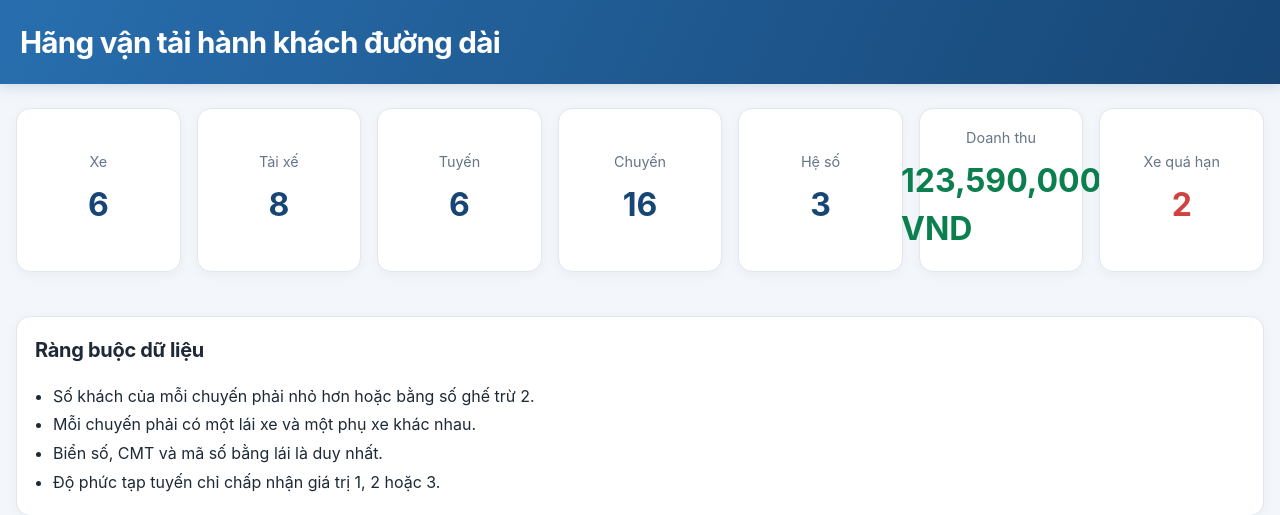
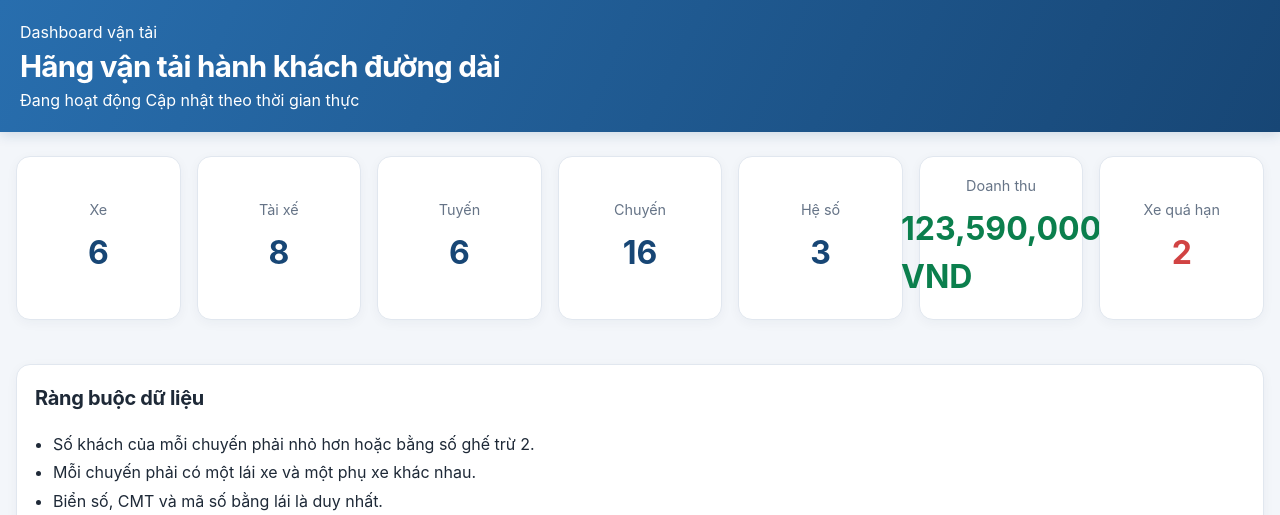
Before and after one commit to justforhack/csdl, a Flask app: page / in a window 1280 px wide. Shown: the top 515 px of the page. Run offline with Flask 3, Linux system fonts and the light colour scheme; data comes from the database, SQL or seed files in the repository.

Commit message:
Update index.html

```diff
--- a/templates/index.html
+++ b/templates/index.html
@@ -8,7 +8,16 @@
   </head>
   <body>
     <header class="topbar">
-      <h1>Hãng vận tải hành khách đường dài</h1>
+      <div class="topbar-inner">
+        <div>
+          <span class="eyebrow">Dashboard vận tải</span>
+          <h1>Hãng vận tải hành khách đường dài</h1>
+        </div>
+        <div class="topbar-meta">
+          <span class="chip">Đang hoạt động</span>
+          <span class="chip chip-soft">Cập nhật theo thời gian thực</span>
+        </div>
+      </div>
     </header>
 
     {% if messages %}
```
